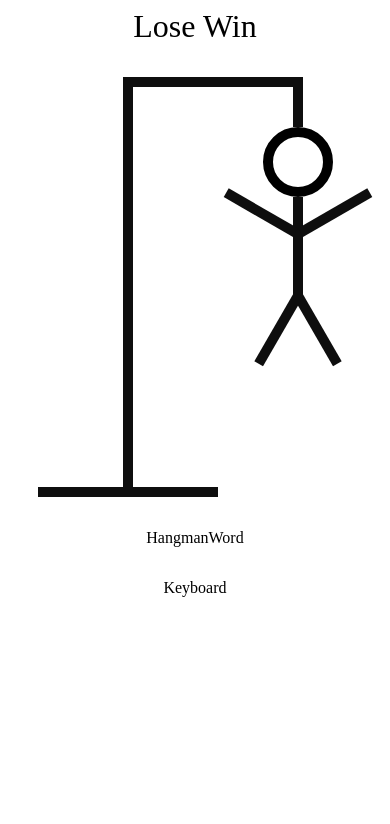
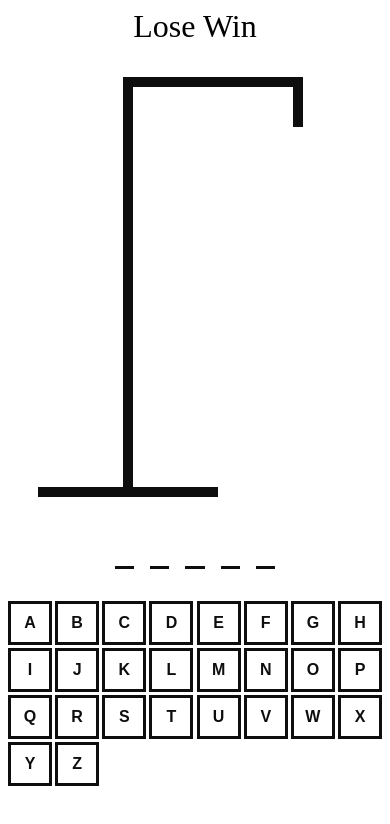
Before and after one commit to DanieleIudica/hangman, a React (Vite) app: page / in a window 390 px wide. Shown: the top 824 px of the page. Built offline with nearby package versions, Linux system fonts and the light colour scheme.

Commit message:
add word, keyboard, style, media and some logic

```diff
--- a/src/App.css
+++ b/src/App.css
@@ -111,3 +111,72 @@
   rotate: -60deg;
   transform-origin: right bottom;
 }
+
+/* word */
+.keyboard-wrapper {
+  align-self: stretch;
+}
+.word-container {
+  display: flex;
+  gap: 1rem;
+  font-size: 5rem;
+  font-weight: bold;
+  text-transform: uppercase;
+  font-family: monospace;
+}
+
+.letter-container {
+  border-bottom: 0.1em solid rgb(14, 14, 14);
+}
+
+/* keyboard */
+.keyboard-container {
+  display: grid;
+  grid-template-columns: repeat(auto-fit, minmax(75px, 1fr));
+  gap: 0.5rem;
+}
+
+.keyboard-btn {
+  width: 100%;
+  border: 3px solid rgb(14, 14, 14);
+  background: none;
+  aspect-ratio: 1/1;
+  font-size: 2.5rem;
+  text-transform: uppercase;
+  padding: 0.5rem;
+  font-weight: bold;
+  cursor: pointer;
+  color: rgb(14, 14, 14);
+}
+/* #5563A9 */
+.keyboard-btn:hover:not(:disabled),
+.keyboard-btn:focus:not(:disabled) {
+  background-color: #7480bbbd;
+}
+
+.keyboard-btn.active {
+  color: whitesmoke;
+  background-color: #5563a9;
+}
+
+.keyboard-btn.inactive {
+  opacity: 0.3;
+}
+
+/* media */
+@media screen and (max-width: 400px) {
+  .word-container {
+    font-size: 2rem;
+  }
+
+  .keyboard-container {
+    display: grid;
+    grid-template-columns: repeat(auto-fit, minmax(40px, 1fr));
+    gap: 0.2rem;
+  }
+
+  .keyboard-btn {
+    font-size: 1rem;
+    padding: 0.2rem;
+  }
+}
--- a/src/App.tsx
+++ b/src/App.tsx
@@ -1,4 +1,4 @@
-import { useState } from "react";
+import { useCallback, useEffect, useState } from "react";
 import words from "./wordList.json";
 
 import "./App.css";
@@ -13,13 +13,45 @@ function App() {
 
   const [guessedLetters, setGuessedLetters] = useState<string[]>([]);
 
+  const incorrectLetters = guessedLetters.filter(
+    (letter) => !wordToGuess.includes(letter)
+  );
+
+  const addGuessedLetter = useCallback(
+    (letter: string) => {
+      if (guessedLetters.includes(letter)) return;
+      setGuessedLetters((currentLetters) => [...currentLetters, letter]);
+    },
+    [guessedLetters]
+  );
+
+  useEffect(() => {
+    const handler = (e: KeyboardEvent) => {
+      const key = e.key;
+
+      if (!key.match(/^[a-z]$/)) return;
+
+      e.preventDefault();
+      addGuessedLetter(key);
+    };
+
+    document.addEventListener("keypress", handler);
+
+    return () => {
+      document.removeEventListener("keypress", handler);
+    };
+    // eslint-disable-next-line react-hooks/exhaustive-deps
+  }, [guessedLetters]);
+
   console.log(wordToGuess);
   return (
     <div className="container">
       <div className="title">Lose Win</div>
-      <HangmanDrawing />
-      <HangmanWord />
-      <Keyboard />
+      <HangmanDrawing numberOfGuesses={incorrectLetters.length} />
+      <HangmanWord guessedLetters={guessedLetters} wordToGuess={wordToGuess} />
+      <div className="keyboard-wrapper">
+        <Keyboard />
+      </div>
     </div>
   );
 }
--- a/src/HangmanDrawing.tsx
+++ b/src/HangmanDrawing.tsx
@@ -5,15 +5,15 @@ const LEFT_ARM = <div className="left-arm"></div>;
 const RIGHT_LEG = <div className="right-leg"></div>;
 const LEFT_LEG = <div className="left-leg"></div>;
 
-const HangmanDrawing = () => {
+const BODY_PARTS = [HEAD, BODY, RIGHT_ARM, LEFT_ARM, RIGHT_LEG, LEFT_LEG];
+type HangmanDrawingProps = {
+  numberOfGuesses: number;
+};
+
+const HangmanDrawing = ({ numberOfGuesses }: HangmanDrawingProps) => {
   return (
     <div className="drawing-container">
-      {HEAD}
-      {BODY}
-      {RIGHT_ARM}
-      {LEFT_ARM}
-      {RIGHT_LEG}
-      {LEFT_LEG}
+      {BODY_PARTS.slice(0, numberOfGuesses)}
       <div className="rope-bar"></div>
       <div className="top-bar"></div>
       <div className="vert-bar"></div>
--- a/src/HangmanWord.tsx
+++ b/src/HangmanWord.tsx
@@ -1,5 +1,29 @@
-const HangmanWord = () => {
-  return <div>HangmanWord</div>;
+type HangmanWordProps = {
+  guessedLetters: string[];
+  wordToGuess: string;
+};
+
+const HangmanWord = ({ guessedLetters, wordToGuess }: HangmanWordProps) => {
+  // const word = "test";
+  // const guessedLetters = [""];
+  return (
+    <div className="word-container">
+      {wordToGuess.split("").map((letter, index) => (
+        <span className="letter-container" key={index}>
+          <span
+            style={{
+              visibility: guessedLetters.includes(letter)
+                ? "visible"
+                : "hidden",
+            }}
+          >
+            {" "}
+            {letter}{" "}
+          </span>
+        </span>
+      ))}
+    </div>
+  );
 };
 
 export default HangmanWord;
--- a/src/Keyboard.tsx
+++ b/src/Keyboard.tsx
@@ -1,5 +1,44 @@
+const KEYS = [
+  "a",
+  "b",
+  "c",
+  "d",
+  "e",
+  "f",
+  "g",
+  "h",
+  "i",
+  "j",
+  "k",
+  "l",
+  "m",
+  "n",
+  "o",
+  "p",
+  "q",
+  "r",
+  "s",
+  "t",
+  "u",
+  "v",
+  "w",
+  "x",
+  "y",
+  "z",
+];
+
 const Keyboard = () => {
-  return <div>Keyboard</div>;
+  return (
+    <div className="keyboard-container">
+      {KEYS.map((key) => {
+        return (
+          <button key={key} className={`keyboard-btn`}>
+            {key}
+          </button>
+        );
+      })}
+    </div>
+  );
 };
 
 export default Keyboard;
```
